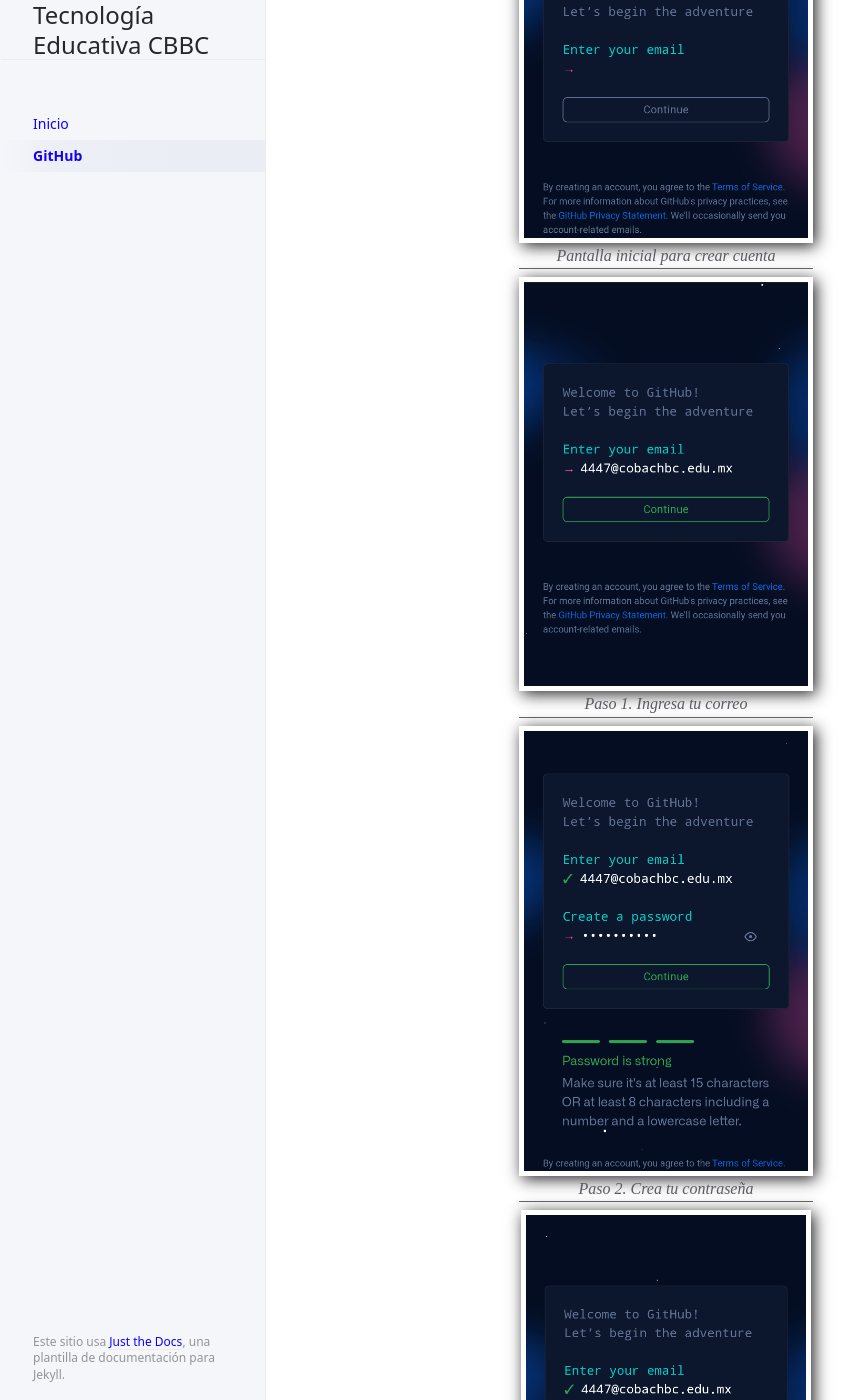
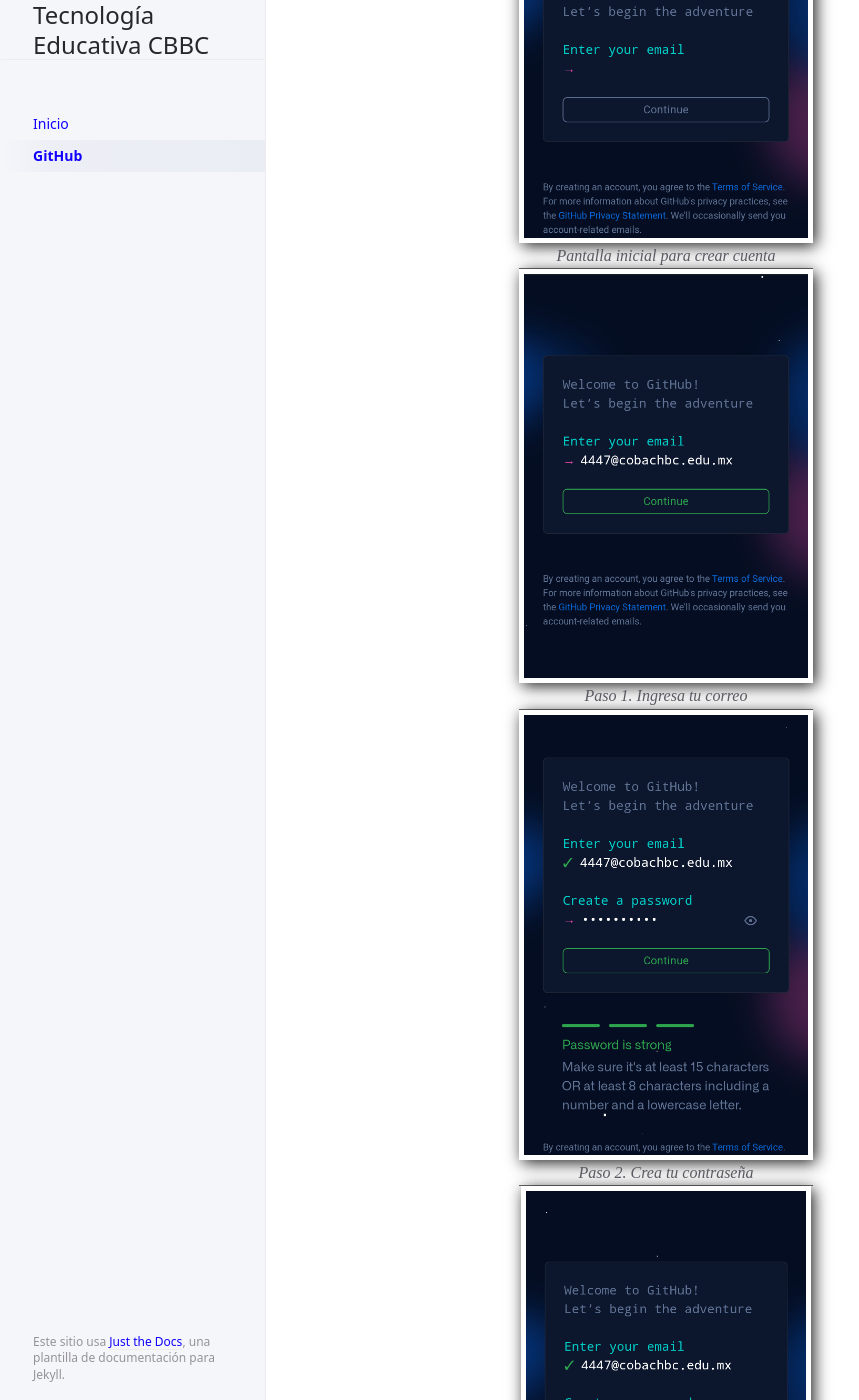
Before and after one commit to CoBachBC/demo, a Jekyll site: the page built from docs/github.md, in a window 1280 px wide and 1400 px high, scrolled down 881 px. Shown: the whole window, without its empty margins (106-965 px from the left). Built offline with Jekyll 4.4.1, drawn with Linux system fonts in a browser that asks for light colours.

Commit message:
Update custom.scss

```diff
--- a/_sass/custom/custom.scss
+++ b/_sass/custom/custom.scss
@@ -10,5 +10,5 @@
 font-style: italic;
 font-family: serif;
 width: 40%;
-margin: .5rem auto 0;
+margin: auto;
 border-bottom: 1px solid #666666;}
```
